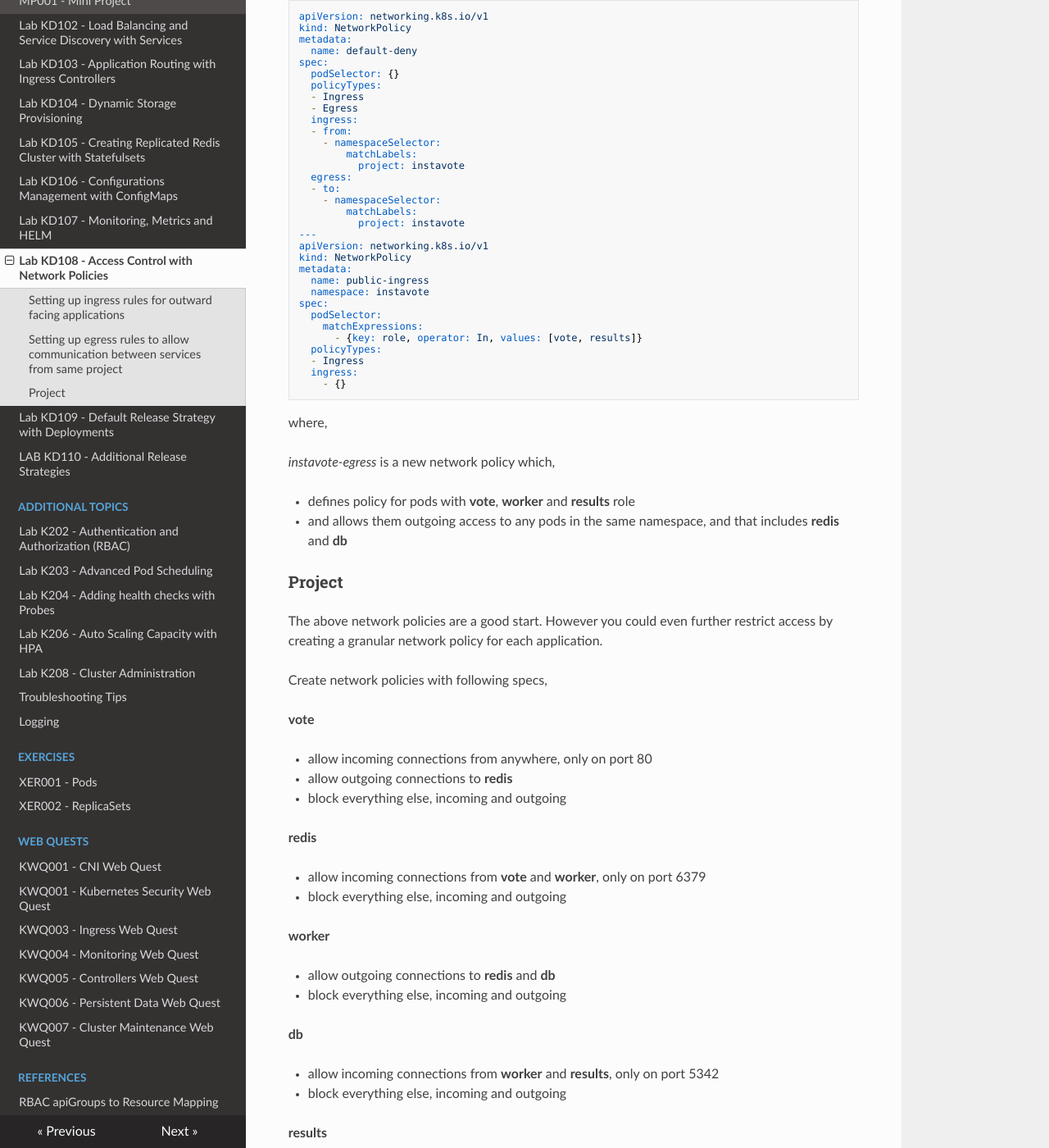
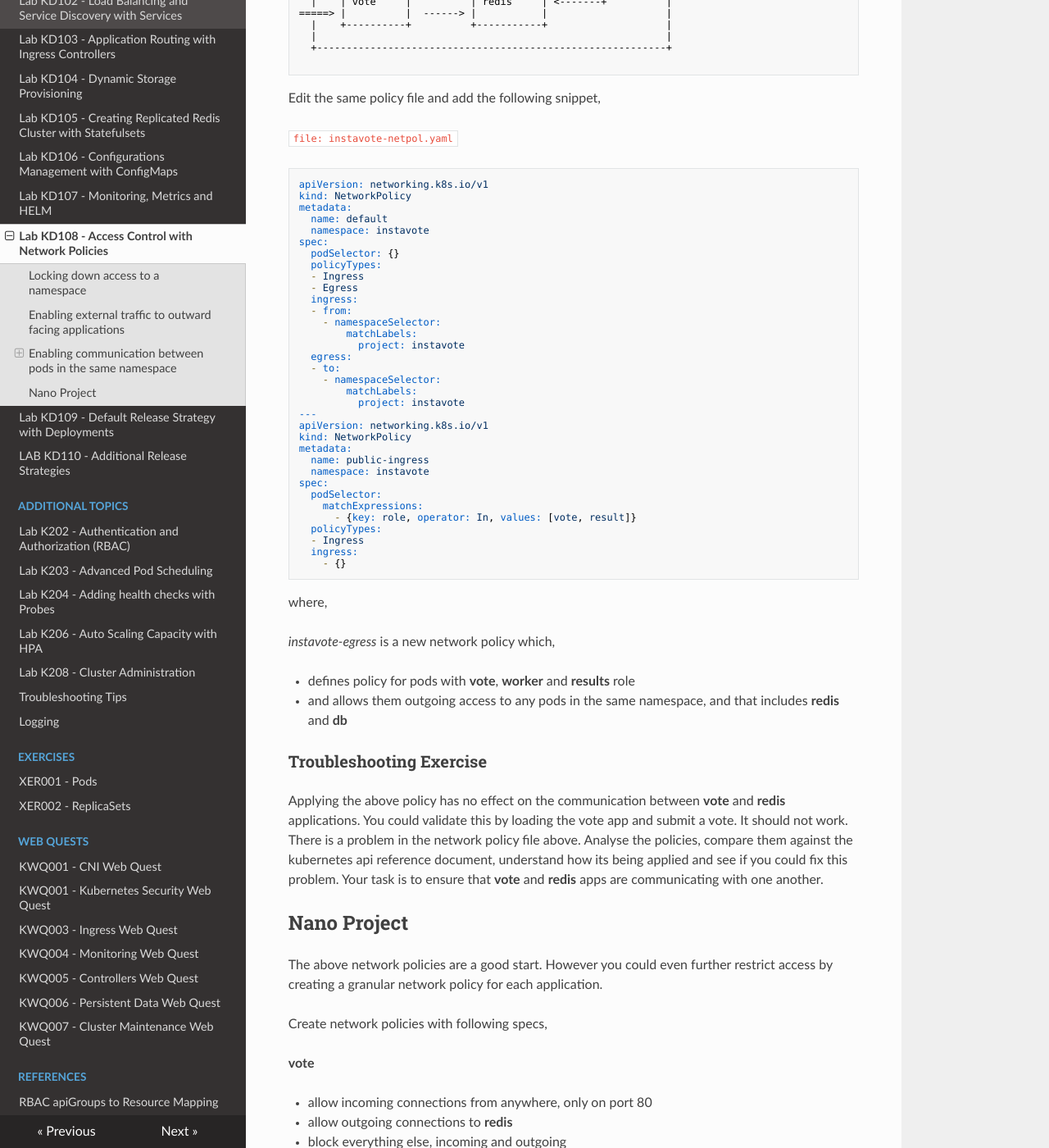
Before and after one commit to schoolofdevops/kube-dev, an MkDocs documentation site: the page built from chapters/network_policies.md, in a window 1280 px wide and 1400 px high, scrolled down 3442 px. Shown: the whole window at 82% size. Built offline with MkDocs 1.6.1, drawn with Linux system fonts in a browser that asks for light colours; nearby versions of some CDN libraries; old or Windows-style settings are respelled for this version of MkDocs; some of the changed text lies outside the part shown.

Commit message:
updated network policy chpater

````diff
--- a/chapters/network_policies.md
+++ b/chapters/network_policies.md
@@ -23,6 +23,8 @@ kubectl apply -f instavote-ns.yaml
 kubectl get namespace --show-labels
 
 ```
+
+## Locking down access to a namespace
 
 Now, define a restrictive network policy which would,
 
@@ -63,7 +65,8 @@ file: `instavote-netpol.yaml`
 apiVersion: networking.k8s.io/v1
 kind: NetworkPolicy
 metadata:
-  name: default-deny
+  name: default
+  namespace: instavote
 spec:
   podSelector: {}
   policyTypes:
@@ -80,14 +83,16 @@ kubectl apply -f instavote-netpol.yaml
 
 kubectl get netpol
 
-kubectl describe netpol/default-deny
+kubectl describe netpol/default
 
 ```
 
 Try accessing the vote and results ui. Can you access it ?
 
+`Troubleshooting Tip`: If you do not see the above policy being in effect (i.e. if you can still access the applications), go back and check if you have applied the label to the namespace as mentioned in the beginning of this section.
 
-#### Setting up ingress rules for outward facing applications
+
+## Enabling external traffic to outward facing applications
 
 ```bash
 
@@ -123,7 +128,8 @@ To the same file, add a new network policy object.
 apiVersion: networking.k8s.io/v1
 kind: NetworkPolicy
 metadata:
-  name: default-deny
+  name: default
+  namespace: instavote
 spec:
   podSelector: {}
   policyTypes:
@@ -138,7 +144,7 @@ metadata:
 spec:
   podSelector:
     matchExpressions:
-      - {key: role, operator: In, values: [vote, results]}
+      - {key: role, operator: In, values: [vote, result]}
   policyTypes:
   - Ingress
   ingress:
@@ -163,7 +169,7 @@ kubectl apply -f instavote-netpol.yaml
   * Try to vote, see if that works? Why ?
 
 
-#### Setting up egress rules to allow communication between services from same project
+## Enabling communication between pods in the same namespace
 
 When you tried to vote, you might have observed that it does not work. Thats because the default network policy we created earlier blocks all outgoing traffic. Which is good for securing the  environment, however you still need to provide inter connection between services from the same project.  Specifically **vote**, **worker** and **results** apps need outgoing connection to **redis** and **db**. Lets allow that with a egress policy.
 
@@ -202,7 +208,8 @@ Edit the same policy file  and add the following snippet,
 apiVersion: networking.k8s.io/v1
 kind: NetworkPolicy
 metadata:
-  name: default-deny
+  name: default
+  namespace: instavote
 spec:
   podSelector: {}
   policyTypes:
@@ -227,7 +234,7 @@ metadata:
 spec:
   podSelector:
     matchExpressions:
-      - {key: role, operator: In, values: [vote, results]}
+      - {key: role, operator: In, values: [vote, result]}
   policyTypes:
   - Ingress
   ingress:
@@ -241,8 +248,12 @@ where,
   * defines policy for pods with **vote**, **worker** and **results** role
   * and allows them outgoing  access to  any pods in the same namespace, and that includes **redis** and **db**
 
+### Troubleshooting Exercise
 
-### Project
+Applying the above policy has no effect on the communication between **vote** and **redis**  applications. You could validate this by loading the vote app and submit a vote. It should not work. There is a problem in the network policy file above. Analyse the policies, compare them against the kubernetes api reference document, understand how its being applied and see if you could fix this problem.  Your task is to ensure that **vote** and **redis** apps are communicating with one another.
+
+
+## Nano Project
 
 The above network policies are a good start. However you could even further restrict access by creating a granular network policy for each application.
 
@@ -270,7 +281,7 @@ Create network policies with following specs,
   * block everything else, incoming and outgoing
 
 
-**results**
+**result**
 
   * allow incoming connections from anywhere, only on port 80
   * allow outgoing connections to **db**
````
Also changed, not shown: chapters/vote-persistent-volumes.md (+11 -0 lines).
